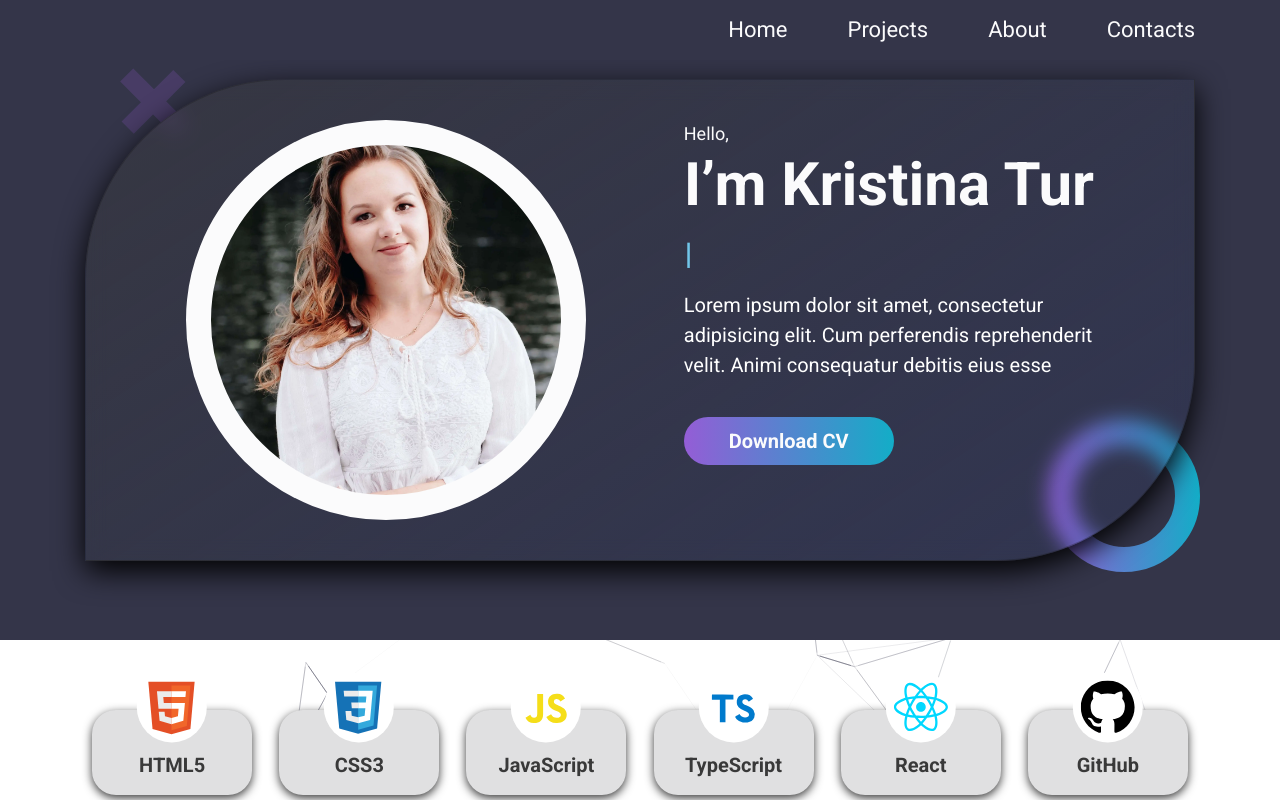
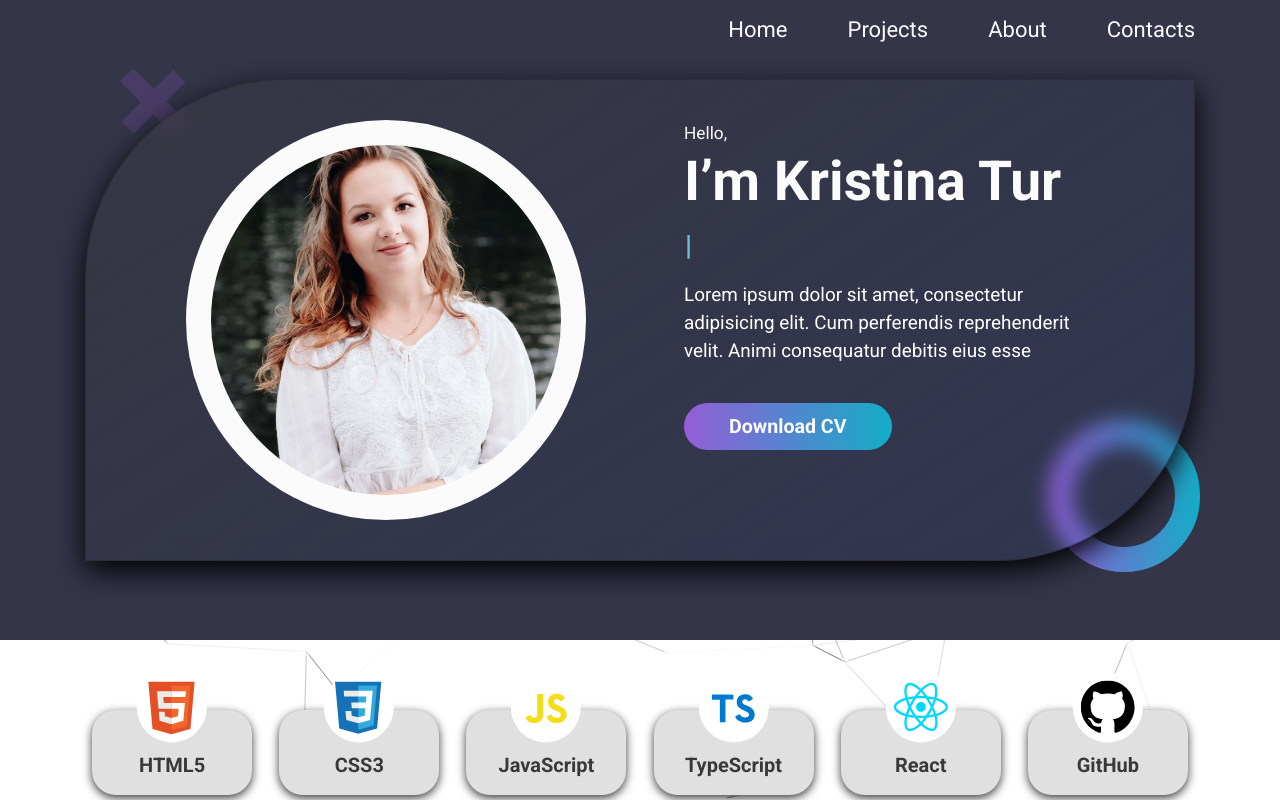
Before and after one commit to Kristina-Tur/portfolio, a React app: page / in a window 1280 px wide. Shown: the top 800 px of the page. Built offline with nearby package versions, Linux system fonts and the light colour scheme.

Commit message:
animation

```diff
--- a/src/component/Link.tsx
+++ b/src/component/Link.tsx
@@ -3,16 +3,27 @@ import {Theme} from '../styles/Theme';
 import {font} from '../styles/Common';
 
 
-export const Link = styled.a`
+import React from 'react';
+
+export const LinkCV = () => {
+  return (
+      <WrapperLink>
+        <StyledLink href={''}>Download CV</StyledLink>
+      </WrapperLink>
+  );
+};
+
+const WrapperLink = styled.div`
+  transform: scale(1);
+  transition: ${Theme.animations.transition};
+
+  &:hover {
+    transform: scale(1.1);
+  }
+`
+export const StyledLink = styled.a`
   ${font({color: Theme.colors.text.primary, lineHeight: 1.6, FMax: 20, FMin: 18})};
   border-radius: 83px;
   background-image: ${Theme.colors.accent};
   padding: 12px 45px;
-
-  transition: ${Theme.animations.transition};
-
-  &:hover {
-    transform: translateY(-5px);
-
-  }
 `
--- a/src/layout/sectoins/aboutMe/AboutMe.tsx
+++ b/src/layout/sectoins/aboutMe/AboutMe.tsx
@@ -1,6 +1,6 @@
 import React from 'react';
 import {SectionTitle} from '../../../component/titles/SectionTitle';
-import {Link} from '../../../component/Link';
+import {LinkCV} from '../../../component/Link';
 import {Theme} from '../../../styles/Theme';
 import {Container} from '../../../component/Container';
 import {Social} from './components/Social';
@@ -39,8 +39,7 @@ export const AboutMe: React.FC = () => {
                         <S.ContentWrapper>
                             <S.WrapperIconList>
                                 {socialData.map((s, index) => {
-                                    return <Social key={index} iconId={s.iconId} width={s.width} height={s.height}
-                                                   viewBox={s.viewBox}/>
+                                    return <Social key={index} iconId={s.iconId} width={s.width} height={s.height} viewBox={s.viewBox}/>
                                 })}
                             </S.WrapperIconList>
                             <S.NameTitle>I’m Kristina Tur</S.NameTitle>
@@ -55,7 +54,7 @@ export const AboutMe: React.FC = () => {
                                 <S.ListItem>Languages: English, Russian</S.ListItem>
                                 <S.ListItem>I live in Brest, Belarus</S.ListItem>
                             </S.WrapperList>
-                            <Link>Download CV</Link>
+                            <LinkCV/>
                         </S.ContentWrapper>
                     </S.Wrapper>
                 </Fade>
--- a/src/layout/sectoins/aboutMe/AboutMe_Styles.ts
+++ b/src/layout/sectoins/aboutMe/AboutMe_Styles.ts
@@ -27,7 +27,7 @@ const Wrapper = styled.div`
 const BlurWrapper = styled.div`
   max-width: 560px;
   width: 100%;
-  min-height: 562px;
+  min-height: 560px;
   border-radius: 100px 0;
   border: 2px solid ${Theme.colors.secondary};
   background-image: linear-gradient(147deg, rgba(255, 255, 255, 0.50) -6.76%, rgba(0, 71, 255, 0.05) 102.96%);
--- a/src/layout/sectoins/main/Main.tsx
+++ b/src/layout/sectoins/main/Main.tsx
@@ -1,10 +1,12 @@
 import React from 'react';
-import {Link} from '../../../component/Link';
+import {LinkCV} from '../../../component/Link';
 import {Container} from '../../../component/Container';
 import {Circle} from './components/Circle';
 import {Cross} from './components/Cross';
 import {S} from './Main_styles'
 import Typewriter from 'typewriter-effect'
+import styled from 'styled-components';
+import {Theme} from '../../../styles/Theme';
 
 export const Main: React.FC = () => {
     return (
@@ -30,7 +32,7 @@ export const Main: React.FC = () => {
                                 />
                                 </S.MainTitle>
                             <S.Desc>Lorem ipsum dolor sit amet, consectetur adipisicing elit. Cum perferendis reprehenderit velit. Animi consequatur debitis eius esse </S.Desc>
-                            <Link href={''}>Download CV</Link>
+                            <LinkCV/>
                         </S.Box>
                     </S.WrapperContent>
                     <S.CircleWrapper>
--- a/src/styles/Common.ts
+++ b/src/styles/Common.ts
@@ -14,5 +14,5 @@ export const font = ({weight, color, lineHeight, letter, FMax, FMin}: fontPropsT
     color: ${color || Theme.colors.secondary};
     line-height: ${lineHeight || 1.2};
     letter-spacing: ${letter || undefined};
-    font-size: calc( (100vw - 576px)/(1280 - 576) * (${FMax} - ${FMin}) + ${FMin}px);
+    font-size: calc( (100vw - 576px)/(1440 - 576) * (${FMax} - ${FMin}) + ${FMin}px);
 `
--- a/src/styles/Theme.ts
+++ b/src/styles/Theme.ts
@@ -22,6 +22,6 @@ export const Theme = {
         mobile: 'screen and (max-width: 576px)',
     },
     animations: {
-        transition: 'all 1s ease-in-out'
+        transition: 'all .2s ease-in-out'
     }
 }
```
